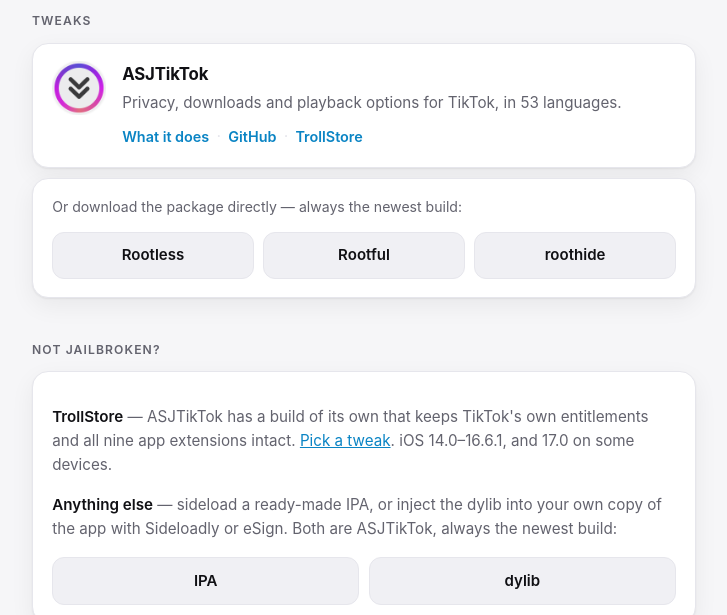
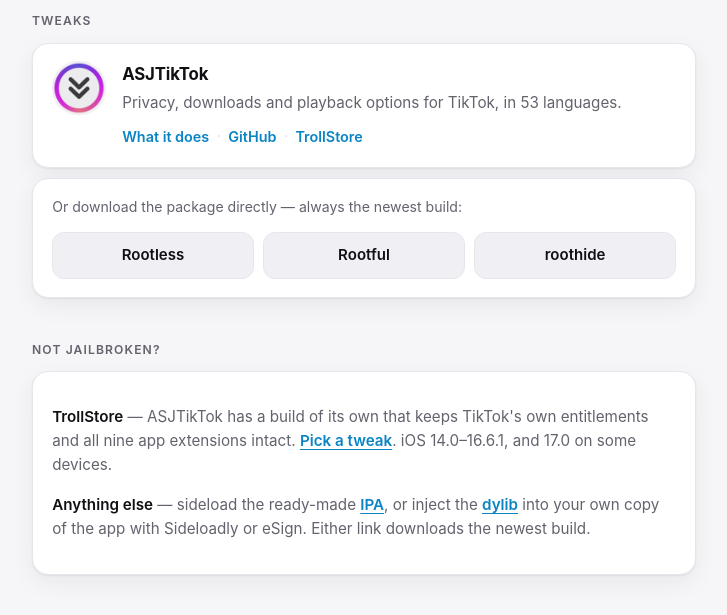
Before and after one commit to asjrx/asjrx.github.io, a plain HTML site: page index.html in a window 1280 px wide. Shown: the part 575-1190 px from the top of the page, without its empty margins (276-1003 px from the left). Drawn offline with Linux system fonts and the light colour scheme; no server answers.

Commit message:
The two downloads read as words in the sentence, underlined
They were buttons under the line that explained them, which said the same thing
twice. IPA and dylib are the words themselves now, underlined rather than only
coloured - colour alone does not tell anyone a word is a download.

```diff
--- a/index.html
+++ b/index.html
@@ -77,7 +77,10 @@
   .note { color:var(--dim); font-size:.95rem; }
   .note + .note { margin-top:.9rem; }
   .note b { color:var(--fg); font-weight:600; }
-  .note a { color:var(--accent); }
+  /* Underlined on purpose: these two sit inside a sentence rather than on a button, and colour
+     alone is not enough to say a word is a download. */
+  .note a { color:var(--accent); text-decoration:underline; text-underline-offset:3px;
+            text-decoration-thickness:1px; font-weight:600; }
 
   footer { margin-top:3rem; text-align:center; color:var(--dim); font-size:.9rem; }
   .social { display:flex; justify-content:center; gap:.7rem; }
@@ -147,12 +150,12 @@
     <p class="note"><b>TrollStore</b> — ASJTikTok has a build of its own that keeps TikTok's own
       entitlements and all nine app extensions intact.
       <a href="trollstore">Pick a tweak</a>. iOS 14.0–16.6.1, and 17.0 on some devices.</p>
-    <p class="note"><b>Anything else</b> — sideload a ready-made IPA, or inject the dylib into your
-      own copy of the app with Sideloadly or eSign. Both are ASJTikTok, always the newest build:</p>
-    <div class="apps">
-      <a href="https://github.com/asjrx/ASJTikTok/releases/latest/download/ASJTikTok.ipa">IPA</a>
+    <p class="note"><b>Anything else</b> — sideload the ready-made
+      <a href="https://github.com/asjrx/ASJTikTok/releases/latest/download/ASJTikTok.ipa">IPA</a>,
+      or inject the
       <a href="https://github.com/asjrx/ASJTikTok/releases/latest/download/ASJTikTok.dylib">dylib</a>
-    </div>
+      into your own copy of the app with Sideloadly or eSign. Either link downloads the newest
+      build.</p>
   </div>
 
   <footer>
```
